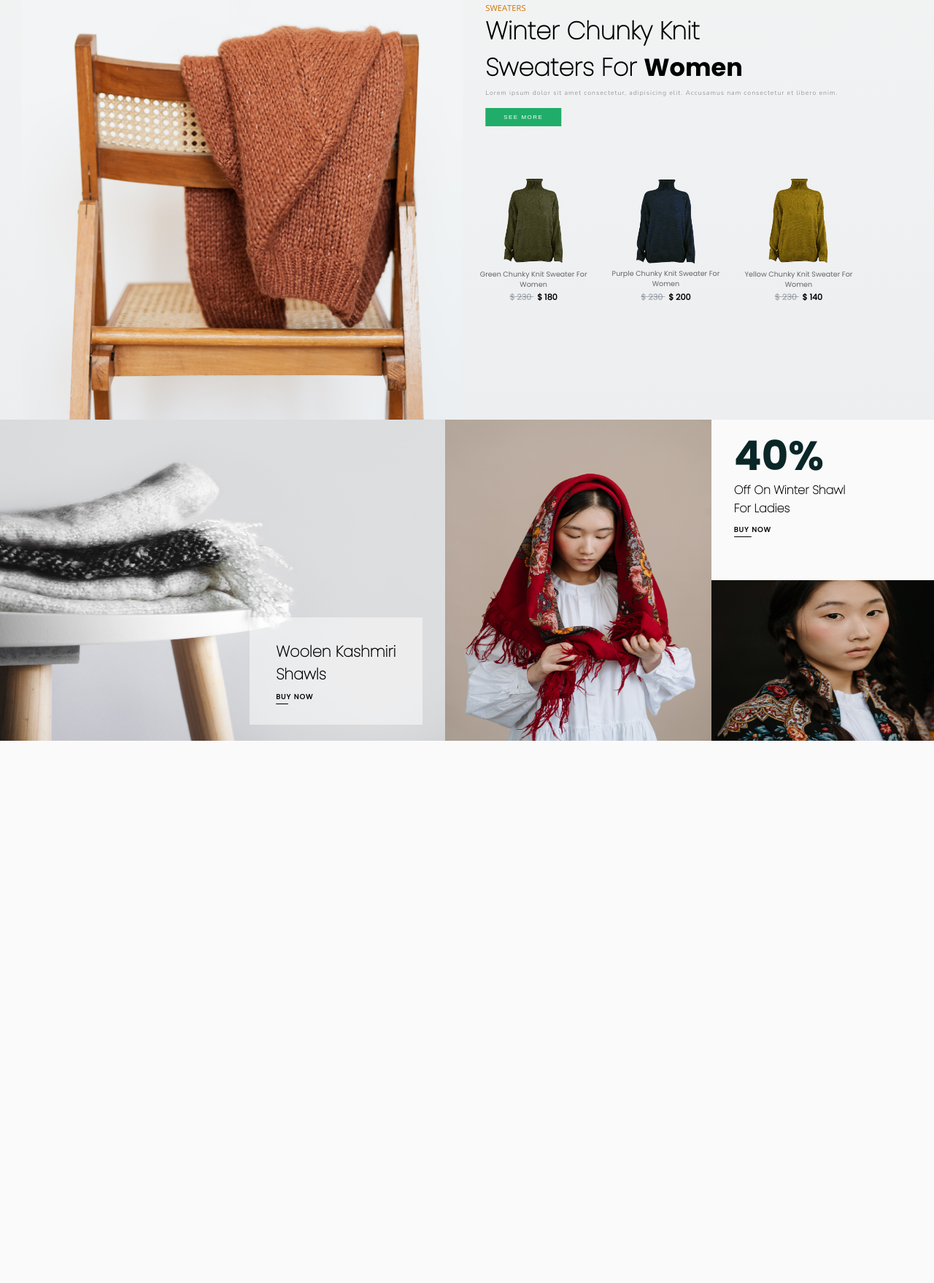
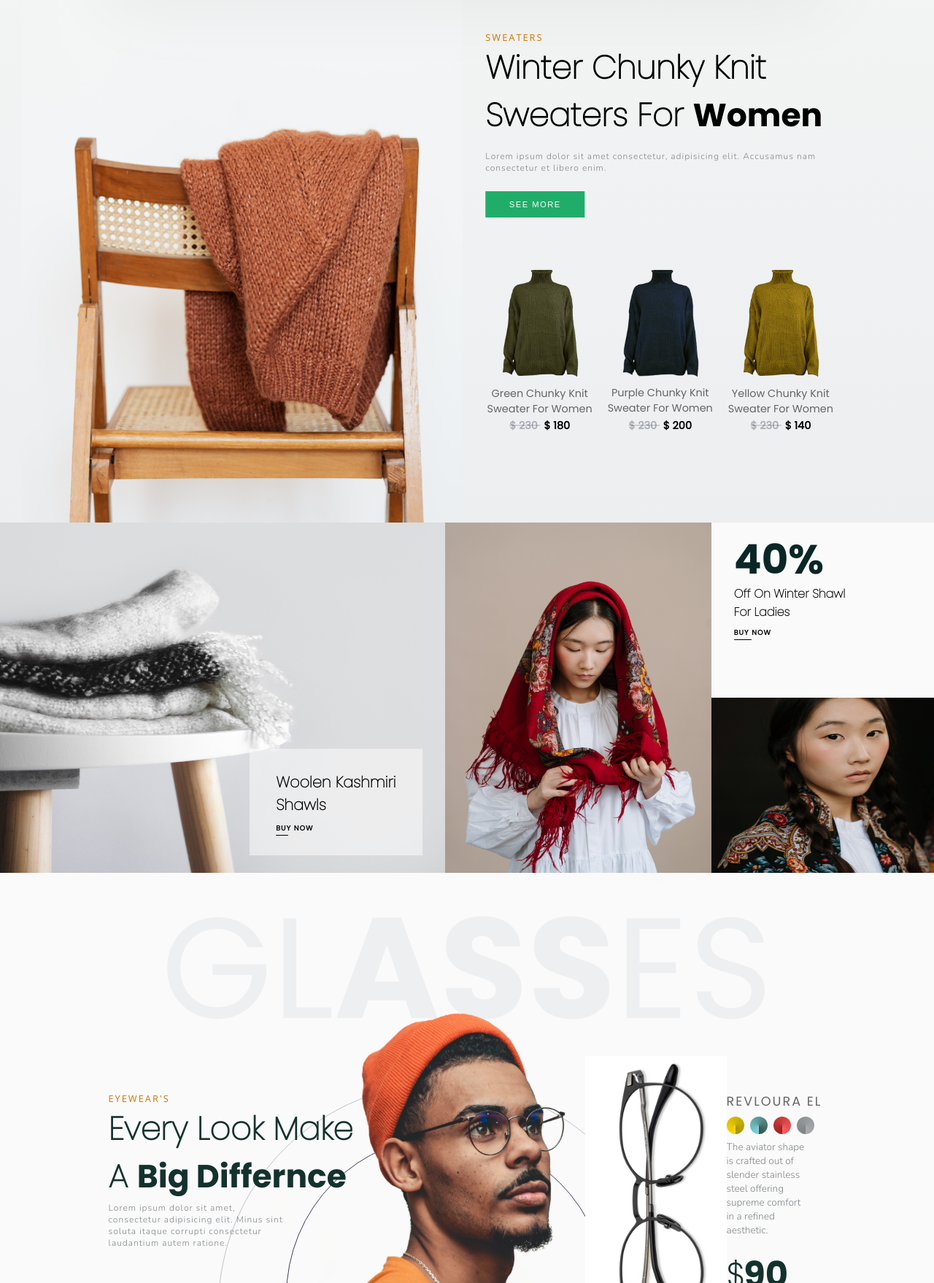
Before and after one commit to JaswanthReddyPadala/alisia-ecommerce, a plain HTML site: page index.html in a window 1280 px wide. Shown: the part 1042-2800 px from the top of the page at 73% size. Before the commit the page ends 2061 px from the top, so only its background shows below. Drawn offline with Linux system fonts and the light colour scheme; a web font is replaced by a local one.

Commit message:
add: glasses-section

```diff
--- a/index.html
+++ b/index.html
@@ -74,17 +74,17 @@
         </div>
 
         <div class="sweater-main flex-all-center">
-            <img src="./resources/images/sweaters-main-crop.png" alt="">
+            <img src="./resources/images/sweaters-main-crop.png" class="sweater-chair" alt="">
 
             <div class="sweater-main-right">
                 <div class="sweater-main-right-info">
-                    <h5>SWEATERS</h5>
+                    <h5 class="sweater-orange">SWEATERS</h5>
                     <h1 class="text-thin">Winter Chunky Knit <br> Sweaters For <span class="text-bold">Women</span></h1>
                     <p class="text-p">Lorem ipsum dolor sit amet consectetur, adipisicing elit. Accusamus nam consectetur et libero enim.</p>
                     <button class="shop-btn pointer">SEE MORE</button>
                 </div>
 
-                <div class="flex-all-center">
+                <div class="sweater-group flex-all-center">
                     <div class="sweater-item flex-all-center">
                         <img src="./resources/images/sweater-1.png" alt="sweater-1">
                         <h3>Green Chunky Knit Sweater For Women</h3>
@@ -128,5 +128,40 @@
             <img src="./resources/images/girls-3.png" alt="">
         </div>
     </section>
+
+    <section id="glasses">
+        <div class="glasses-top flex-all-center">
+            <h1>GL<span>ASS</span>ES</h1>
+        </div>
+        <div class="glasses-bottom">
+            <div class="glasses-left">
+                <h5 class="sweater-orange">EYEWEAR'S</h5>
+                <h1 class="text-thin">Every Look Make <br> A <span class="text-bold">Big Differnce</span></h1>
+                <p class="text-p">Lorem ipsum dolor sit amet, consectetur adipisicing elit. Minus sint soluta itaque corrupti consectetur laudantium autem ratione.</p>
+            </div>
+
+            <!-- <div class="glasses-middle">
+            </div> -->
+
+            <div class="glasses-right">
+                <img src="./resources/images/glasses-big.png" alt="">
+                <div class="glasses-right-info">
+                    <h3>REVLOURA EL</h3>
+                    <div class="glasses-color flex-all-center">
+                        <giv class="glasses-color-item pointer g-yellow"></giv>
+                        <giv class="glasses-color-item pointer g-teal"></giv>
+                        <giv class="glasses-color-item pointer g-red"></giv>
+                        <giv class="glasses-color-item pointer g-grey"></giv>
+                    </div>
+                    <p>The aviator shape is crafted out of slender stainless steel offering supreme comfort in a refined aesthetic.</p>
+                    <h1><span class="text-thin">$</span>90</h1>
+                    <button class="pointer shop-btn">SEE MORE</button>
+                </div>
+            </div>
+        </div>
+        <img src="./resources/images/glasses-main.png" class="glasses-middle" alt="">
+        <div class="glasses-circle-small"></div>
+        <div class="glasses-circle-big"></div>
+    </section>
 </body>
 </html>
--- a/style.css
+++ b/style.css
@@ -86,35 +86,39 @@ body{
 }
 /* END-CSS-COMPONENTS */
 
-
+header{
+    width:100vw;
+    height: 102vh;
+}
 nav{
     display: flex;
     justify-content: space-between;
     align-items: center;
-    padding: 2% 7% 1% 7%;
+    height: 10%;
+    padding: 1% 7% 1% 7%;
 }
 
 .brand-name{
     font-family: Alterwave;
     font-weight: 700;
-    font-size: 1.75rem;
+    font-size: 2.25rem;
     transform: translate(0, 17.5%);
 }
 
 .nav-list ul{
     list-style-type: none;
     display: flex;
-    transform: translate(10%);
+    transform: translate(5%);
 }
 
 .nav-item{
-    margin:0 15px;
+    margin:0 25px;
     color: #011627;
     font-family: Poppins;
     font-weight: 500;
     text-transform: uppercase;
     position: relative;
-    font-size: 0.6rem;
+    font-size: 0.85rem;
 }
 
 .nav-item:first-child{
@@ -132,21 +136,22 @@ nav{
 }
 
 .user-list-item{
-    width:1.75rem;
-    height:1.75rem;
+    width:2.3rem;
+    height:2.3rem;
     border-radius: 100px;
-    margin:0 7px;
+    margin:0 10px;
     background-color:#ffffff;
 }
 
 main{
+    /* background-color: cadetblue; */
     display: flex;
-    margin-top:-2vh;
+    height: 90%;
     padding:0 7% 0 7%;
 
 }
 .main-left{
-    width:48%;
+    width:45%;
     display: flex;
     justify-content: flex-end;
     flex-direction: column;
@@ -159,16 +164,16 @@ main{
 }
 .text-box-content{
     display: flex;
-    width:85%;
+    width:80%;
     color:#3D405B;
     flex-direction: column;
     justify-content: flex-end;
-    transform: translate(17.5%,0);
+    transform: translate(10%,0%);
 }
 .text-box-content h4{
     font-family: Gilroy-light;
     font-weight:100;
-    font-size: 0.8rem;
+    font-size: 1.1rem;
     letter-spacing: 2px;
 
 }
@@ -176,32 +181,32 @@ main{
 .text-bold{
     font-family: "Poppins-Bold";
     font-weight: 900;
-    font-size: 2.1rem;
+    font-size: 2.75rem;
     margin:0 0 3px 0;
 }
 
 .text-thin{
     font-family: "Poppins-Thin";
     font-weight: 600;
-    font-size: 2.1rem;
+    font-size: 2.75rem;
 }
 
 .text-p{
     font-family: Nunito-light;
     font-weight: 200;
     letter-spacing: 1px;
-    font-size: 0.55rem;
+    font-size: 0.75rem;
     margin:3px 0 15px 0;
     color:#7F8487;
 }
 
 .shop-btn{
-    width:6.5rem;
-    height:1.6rem;
+    width:8.5rem;
+    height:2.25rem;
     background-color: #20AD69;
     color:#FFFFFF;
     border:none;
-    font-size: 0.5rem;
+    font-size: 0.7rem;
     letter-spacing: 1.5px;
 }
 
@@ -209,7 +214,9 @@ main{
     margin-top:9%;
     height:34%;
     display: flex;
+    /* transform: translate(0%,10%); */
     align-items: flex-end;
+    align-self: flex-end;
 }
 
 
@@ -285,14 +292,14 @@ transition: all 0.25s ease-out;
     color:#011627;
 }
 .main-right{
-    width:56%;
+    width:59%;
     display: flex;
     position: relative;
 }
 
 .hero-main{
-    width:97.5%;
-    height:100%;
+    width:100%;
+    /* height:106%; */
 }
 
 .main-right::after{
@@ -341,7 +348,7 @@ border-radius: 1000px;
     transform: translate(0, -100%);
 }
 .right-caro{
-    height:75%;
+    height:70%;
 }
 
 #sweaters{
@@ -398,6 +405,7 @@ color:#A1A1A1;
     font-weight: 700;
 }
 
+
 .sweater-main img{
     width:55%;
     height:100%;
@@ -406,43 +414,59 @@ color:#A1A1A1;
 
 .sweater-main-right{
     height:100%;
-    transform: translate(-6%);
+    width: 45%;
+    transform: translate(-6%,-7%);
 }
+
 
 .sweater-main-right-info{
     margin-bottom: 5rem;
 }
 
-.sweater-main-right-info h5{
+.sweater-main-right-info h1{
+    margin-bottom: 1rem;
+}
+
+.sweater-main-right-info p{
+    margin-bottom: 1.5rem;
+}
+
+.sweater-group{
+    transform: translate(0,5%);
+}
+
+
+.sweater-orange{
 font-family: OpenSans;
 font-weight:400;
-font-size: 0.7rem;
+font-size: 0.8rem;
+letter-spacing: 2px;
 color:#CF7500;
 }
 
 .sweater-item{
     flex-direction: column;
+    flex-basis: 30%;
+    margin-right: 3.33%;
     justify-content: space-between;
 }
 
-.sweater-item:nth-child(1){
+/* .sweater-item:nth-child(1){
     transform: translate(-10%);
 }
 
 .sweater-item:last-child{
     transform: translate(10%);
 
-}
+} */
 .sweater-item img{
-    transform: scale(1.3);
-    width:4.65rem;
-    height:auto;
-    margin-bottom: 1rem;
+    margin-bottom: 2rem;
+    transform: scale(1.5);
 }
 
 .sweater-item h3{
     text-align: center;
-    font-size: 0.6rem;
+    font-size: 0.9rem;
     font-family: Poppins;
     font-weight: 500;
     color:#656565;
@@ -452,7 +476,7 @@ color:#CF7500;
 .sweater-item p{
     font-family: Poppins;
     font-weight: 800;
-    font-size: 0.7rem;
+    font-size: 0.9rem;
     color:#000000;
 }
 
@@ -464,7 +488,7 @@ color:#CF7500;
 
 .girls{
     width: 100%;
-    height: 55vh;
+    height:60vh;
 }
 
 .woolen-kashmiri{
@@ -491,7 +515,7 @@ color:#CF7500;
 }
 .girl-2{
     width:30%;
-    height:100%;
+    height:inherit;
 }
 
 .girl-2 img{
@@ -527,3 +551,161 @@ color:#CF7500;
 .girls-info h2{
     font-size: 1rem;
 }
+
+#glasses{
+    padding:1% 10% 0% 10%;
+    width: 100vw;
+    height:100vh;
+    position: relative;
+}
+
+.glasses-top{
+    width:100%;
+    margin:0;
+    position: relative;
+    /* background: #000; */
+    z-index: -11;
+    height: 30%;
+}
+
+.glasses-top h1{
+    color:#EEEFF1;
+    font-size: 12.25rem;
+    font-weight: 100;
+    font-family: Poppins;
+}
+
+.glasses-top h1 span{
+    font-family: Poppins-Bold;
+    font-weight: 900;
+}
+
+.glasses-bottom{
+    height: 70%;
+    display: flex;
+    justify-content: space-between;
+    /* align-items: flex-start; */
+    padding:5% 2%;
+    /* background-color: #3D405B; */
+}
+
+.glasses-left{
+    flex-basis: 35%;
+    /* background-color: #A1A1A1; */
+}
+
+.glasses-left h1{
+    color:#14322D;
+}
+
+.glasses-left p{
+    width:70%;
+}
+.glasses-right{
+    flex-basis:25.5% ;
+    display: flex;
+    /* background-color: #A1A1A1; */
+    justify-content: center;
+    align-items: flex-start;
+}
+
+.glasses-right img{
+    height: 87.5%;
+    transform: translate(0,-12.5%);
+
+}
+.glasses-color{
+    display: flex;
+    justify-content: flex-start;
+    align-content: center;
+    margin:0.5rem 0;
+}
+.glasses-right-info h3{
+font-family: Poppins;
+font-weight: 500;
+font-size: 1.1rem;
+color:#656565;
+letter-spacing: 2px;
+}
+
+.glasses-color-item{
+    width:1.5rem;
+    height:1.5rem;
+    border-radius: 100px;
+}
+
+.g-yellow{
+    background: conic-gradient(from 180deg,#FFD600,#A59400);
+}
+
+.g-teal{
+    background: conic-gradient(from 180deg,#7ED5E1,#395448);
+}
+
+.g-red{
+    background: conic-gradient(from 180deg,#9B2121,#FF5F5F);
+}
+
+.g-grey{
+    background: conic-gradient(from 180deg,#7F8487,#AAACAD);
+}
+
+.glasses-color-item:not(:last-child){
+    margin-right:0.5rem;
+
+}
+.glasses-right-info p{
+    color:#7F8487;
+    font-family: Nunito-light;
+    font-size: 0.85rem;
+    width:85%;
+    margin-bottom: 1rem;
+}
+
+.glasses-right-info h1{
+    font-family: Poppins-Bold;
+    font-weight: 500;
+    color:#14322D;
+    font-size: 3rem;
+}
+
+..glasses-right-info h1 .text-thin{
+    font-weight: 200;
+}
+.glasses-middle{
+    position: absolute;
+    bottom:0%;
+    right:29%;
+    width:41%;
+    height:100%;
+}
+.glasses-circle-small{
+    position: absolute;
+    bottom:0%;
+    right:35%;
+    height:27.5rem;
+    border: 1px solid #3D405B;
+        border-radius:10000px;
+    width:27.5rem;
+    z-index:-10;
+}
+
+.glasses-circle-big{
+    position: absolute;
+    bottom:-15%;
+    right:28.5%;
+    height:39.5rem;
+    border: 1px solid rgba(61, 64, 91, 0.30);
+    border-radius:10000px;
+    width:38.5rem;
+    z-index:-10;
+}
+
+.glasses-middle::after{
+    width:10rem;
+    content:'';
+    height: 10rem;
+    position: absolute;
+    border:1px solid rgba(61, 64, 91, 0.3);
+    border-radius: 1000px;
+}
```
Also changed, not shown: resources/images/glasses-big.png (added), resources/images/glasses-girl.png (added), resources/images/glasses-mai.png (added), resources/images/glasses-main.png (added), resources/images/glasses-small-1.png (added), resources/images/glasses-small-2.png (added), resources/images/glasses-small-3.png (added), resources/images/on-pic.svg (added), resources/images/onpic.png (added).
